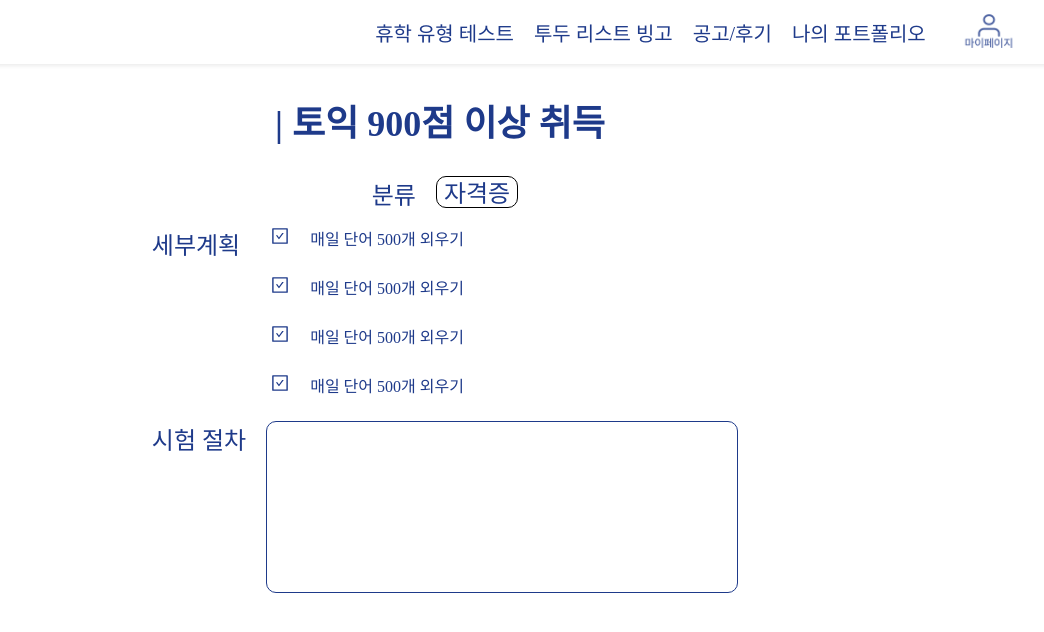
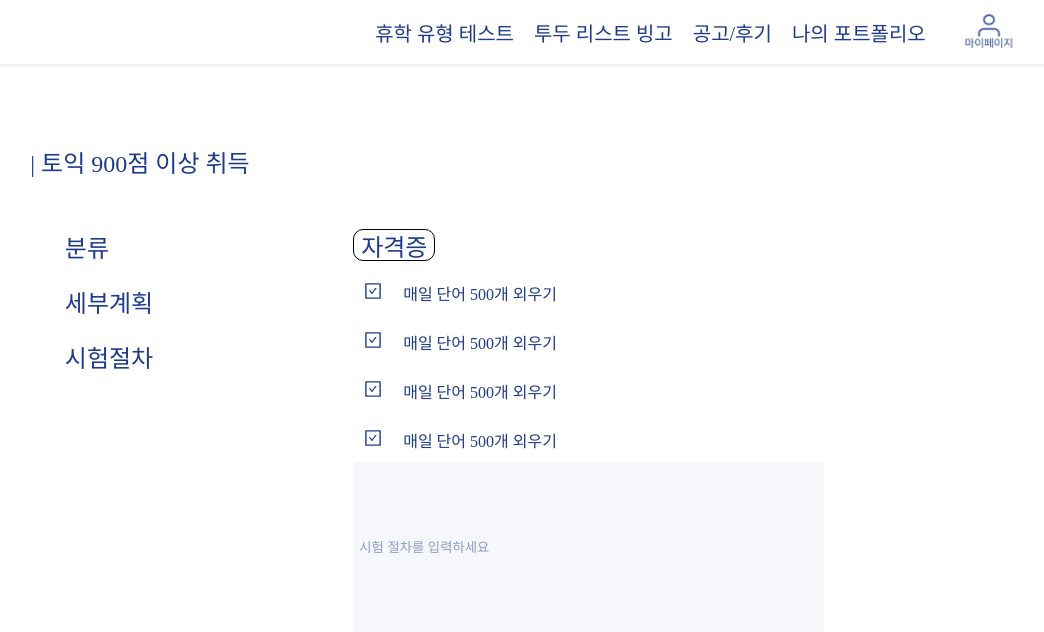
Before and after one commit to Youth-is-the-best/Youth-Client, a React (Create React App) app: page /review in a window 1280 px wide. Shown: the top 632 px of the page, without its empty margins (200-1244 px from the left). Built offline with nearby package versions, Linux system fonts and the light colour scheme; a web font is replaced by a local one.

Commit message:
💄 update Review UI

```diff
--- a/src/pages/BingoInfo.jsx
+++ b/src/pages/BingoInfo.jsx
@@ -4,7 +4,7 @@ import { useNavigate } from 'react-router-dom';
 import styled from 'styled-components';
 import { IoPaperPlaneOutline } from 'react-icons/io5';
 import { BsThreeDots } from 'react-icons/bs';
-import { Body, RightDom } from './Home';
+import { Body } from './Home';
 import CustomCalendar from './CustomCalendar';
 import { Category, Row } from './MadeBingo';
 
@@ -101,6 +101,20 @@ const BingoInfo = () => {
 
 export default BingoInfo;
 
+export const RightDom = styled.div`
+  display: flex;
+  flex-direction: column;
+  width : 550px;
+  height : 630px;
+  background: rgba(246, 247, 251, 1);
+  border-radius: 20px;
+  border: 0.4px solid rgba(30, 58, 138, 1);
+  box-shadow: 0px 4px 4px 0px rgba(30, 58, 138, 0.25);
+  gap : 15px;
+  padding : 20px;
+  overflow-y: auto;
+`;
+
 const Button = styled.div`
   display: flex;
   // flex-direction: column;
--- a/src/pages/MadeBingo.jsx
+++ b/src/pages/MadeBingo.jsx
@@ -3,7 +3,8 @@ import { MdOutlineEditCalendar, MdOutlineKeyboardBackspace } from 'react-icons/m
 import styled from 'styled-components';
 import { AiOutlineCheckSquare } from 'react-icons/ai';
 import { CiSquarePlus } from 'react-icons/ci';
-import { Body,RightDom } from './Home';
+import { Body } from './Home';
+import { RightDom } from './BingoInfo';
 import { BsThreeDots } from 'react-icons/bs';
 import { useNavigate } from 'react-router-dom';
 
@@ -180,7 +181,7 @@ const MadeBingo = () => {
             <CiSquarePlus size={30} onClick={madeCheckList} />
             </Line>
           </CheckLists>
-            <DateInfo style={{ width: '200px', marginLeft: '334px' }}>목표 달성 기록 남기기</DateInfo>
+            <DateInfo style={{ width: '140px', marginLeft: '410x' }}>목표 달성 기록 남기기</DateInfo>
         </RightDom>
       </Body>
     </>
--- a/src/pages/Review.jsx
+++ b/src/pages/Review.jsx
@@ -1,6 +1,6 @@
 import React from 'react';
 import { Headers, Header } from './Home';
-import { Row, Line,CheckBox} from './MadeBingo';
+import { Row, Line, CheckBox} from './MadeBingo';
 import mypage from '../images/mypage.png';
 import styled from 'styled-components';
 import { AiOutlineCheckSquare } from 'react-icons/ai';
@@ -15,15 +15,16 @@ const Review = () => {
       <Header to="/portfolio">나의 포트폴리오</Header>
       <img src={mypage} style={{ height: '60px' }}></img>
     </Headers>
-    <Body>
-    <h2>| 토익 900점 이상 취득</h2>
-        <Line>
-          <div>분류</div>
-          <Category>자격증</Category>
-        </Line>
-        <Row>
-            <Line>
-                <div>세부계획</div>
+    <Body style={{padding:'80px'}}>
+      <Line style={{marginLeft:'-600px', marginBottom:'50px'}}>| 토익 900점 이상 취득</Line>
+          <Line style={{gap : '200px'}}>
+            <Row>
+              <div>분류</div>
+              <div>세부계획</div>
+              <div>시험절차</div>
+            </Row>
+            <Row>
+                <Category>자격증</Category>
                 <CheckList>
                     <Line>
                     <AiOutlineCheckSquare size={20}/>
@@ -42,17 +43,21 @@ const Review = () => {
                     <div>매일 단어 500개 외우기</div>
                     </Line>
                 </CheckList>
-            </Line>
-            <Line>
-                <div>시험 절차</div>
-                <InputBox>
+                <InputBox placeholder='시험 절차를 입력하세요'>
                 </InputBox>
-            </Line>
-        </Row>
+                <style>
+                {`
+                    ::placeholder {
+                        color: rgba(142, 156, 196, 1);
+                    }`
+                }
+                </style>
+            </Row>
+          </Line>
     </Body>
     </>
   )
-}
+};
 
 export default Review
 
@@ -85,8 +90,11 @@ const CheckList = styled.div`
 
 const InputBox = styled.input`
   padding: 5px;
-  border-radius: 10px;
-  border: 0.2px solid rgba(30, 58, 138, 1);
-    width : 460px;
-    height : 160px;
+  // border-radius: 10px;
+  border: 0.2px solid white;
+  width : 460px;
+  height : 160px;
+  background: rgba(233, 236, 244, 0.4);
+  // color : rgba(142, 156, 196, 1);
+
 `
```
